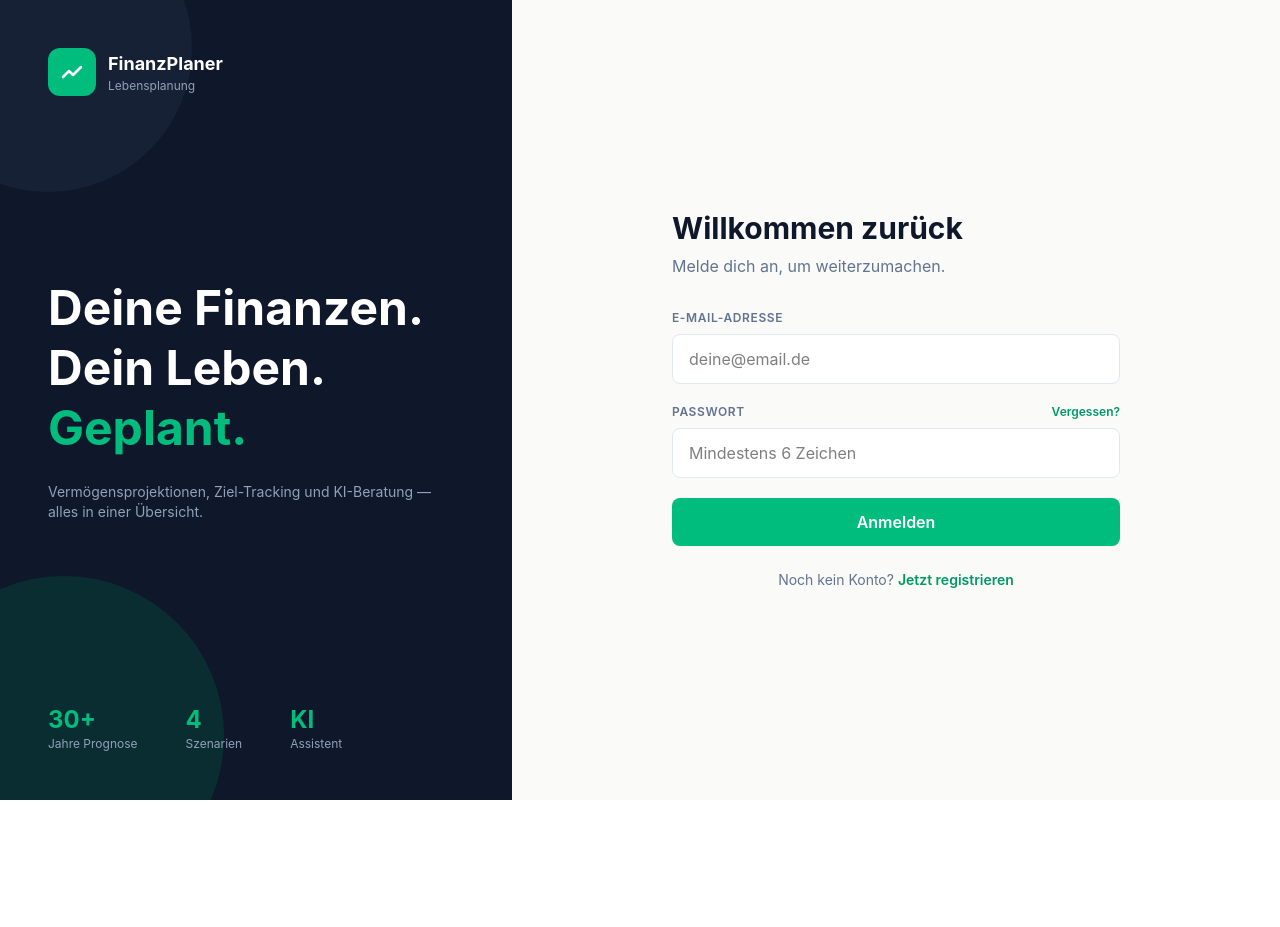
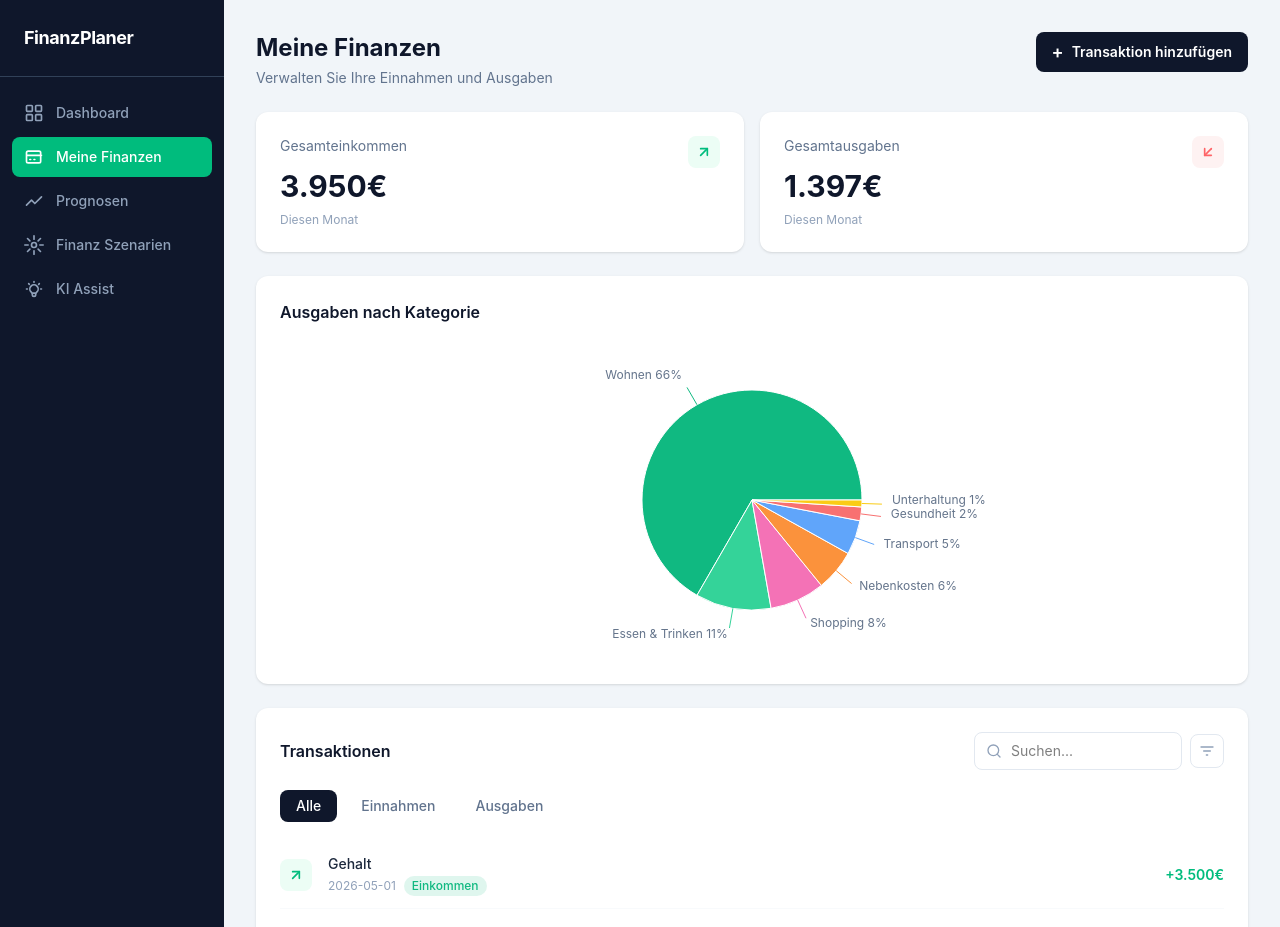
Before and after one commit to noahrsn/Lebens-Finanzplaner, a React (Vite) app in the folder frontend/: page /finanzen in a window 1280 px wide. Before the commit this address led to /. Shown: the top 927 px of the page. Before the commit the page ends 800 px from the top, so only its background shows below. Built offline with nearby package versions, Linux system fonts and the light colour scheme.

Commit message:
feat: add Meine Finanzen page with pie chart and transactions list

```diff
--- a/frontend/src/App.jsx
+++ b/frontend/src/App.jsx
@@ -1,6 +1,7 @@
 import { BrowserRouter, Routes, Route, Navigate } from 'react-router-dom'
 import Login from './pages/Login'
 import Dashboard from './pages/Dashboard'
+import MeineFinanzen from './pages/MeineFinanzen'
 import Layout from './components/Layout'
 
 function App() {
@@ -9,6 +10,7 @@ function App() {
       <Routes>
         <Route path="/" element={<Login />} />
         <Route path="/dashboard" element={<Layout><Dashboard /></Layout>} />
+        <Route path="/finanzen" element={<Layout><MeineFinanzen /></Layout>} />
         <Route path="*" element={<Navigate to="/" replace />} />
       </Routes>
     </BrowserRouter>
--- /dev/null
+++ b/frontend/src/pages/MeineFinanzen.jsx
@@ -0,0 +1,210 @@
+import { useState } from 'react'
+import {
+  PieChart, Pie, Cell, Tooltip, ResponsiveContainer,
+} from 'recharts'
+
+const categoryData = [
+  { name: 'Wohnen',         value: 66, color: '#10b981' },
+  { name: 'Essen & Trinken',value: 11, color: '#34d399' },
+  { name: 'Shopping',       value:  8, color: '#f472b6' },
+  { name: 'Nebenkosten',    value:  6, color: '#fb923c' },
+  { name: 'Transport',      value:  5, color: '#60a5fa' },
+  { name: 'Gesundheit',     value:  2, color: '#f87171' },
+  { name: 'Unterhaltung',   value:  1, color: '#facc15' },
+]
+
+const transactions = [
+  { id: 1, name: 'Gehalt',       date: '2026-05-01', category: 'Einkommen',      amount: 3500,  income: true  },
+  { id: 2, name: 'Miete',        date: '2026-05-01', category: 'Wohnen',         amount: -950,  income: false },
+  { id: 3, name: 'Lebensmittel', date: '2026-04-30', category: 'Essen & Trinken',amount: -120,  income: false },
+  { id: 4, name: 'Netflix',      date: '2026-04-28', category: 'Unterhaltung',   amount: -13,   income: false },
+  { id: 5, name: 'Apotheke',     date: '2026-04-27', category: 'Gesundheit',     amount: -28,   income: false },
+  { id: 6, name: 'Zalando',      date: '2026-04-25', category: 'Shopping',       amount: -115,  income: false },
+  { id: 7, name: 'Strom',        date: '2026-04-24', category: 'Nebenkosten',    amount: -85,   income: false },
+  { id: 8, name: 'BVG Ticket',   date: '2026-04-22', category: 'Transport',      amount: -86,   income: false },
+  { id: 9, name: 'Nebenjob',     date: '2026-04-20', category: 'Einkommen',      amount: 450,   income: true  },
+]
+
+const categoryColors = Object.fromEntries(categoryData.map(c => [c.name, c.color]))
+categoryColors['Einkommen'] = '#10b981'
+
+const renderCustomLabel = ({ cx, cy, midAngle, outerRadius, name, value }) => {
+  const RAD = Math.PI / 180
+  const r = outerRadius + 30
+  const x = cx + r * Math.cos(-midAngle * RAD)
+  const y = cy + r * Math.sin(-midAngle * RAD)
+  return (
+    <text x={x} y={y} fill="#64748b" textAnchor={x > cx ? 'start' : 'end'} fontSize={12}>
+      {name} {value}%
+    </text>
+  )
+}
+
+function IncomeIcon() {
+  return (
+    <svg className="w-4 h-4" fill="none" stroke="currentColor" strokeWidth="2.5" viewBox="0 0 24 24">
+      <polyline points="7 17 17 7" strokeLinecap="round" strokeLinejoin="round" />
+      <polyline points="7 7 17 7 17 17" strokeLinecap="round" strokeLinejoin="round" />
+    </svg>
+  )
+}
+
+function ExpenseIcon() {
+  return (
+    <svg className="w-4 h-4" fill="none" stroke="currentColor" strokeWidth="2.5" viewBox="0 0 24 24">
+      <polyline points="17 7 7 17" strokeLinecap="round" strokeLinejoin="round" />
+      <polyline points="17 17 7 17 7 7" strokeLinecap="round" strokeLinejoin="round" />
+    </svg>
+  )
+}
+
+export default function MeineFinanzen() {
+  const [activeFilter, setActiveFilter] = useState('Alle')
+  const [search, setSearch] = useState('')
+
+  const totalIncome  = transactions.filter(t => t.income).reduce((s, t) => s + t.amount, 0)
+  const totalExpense = transactions.filter(t => !t.income).reduce((s, t) => s + Math.abs(t.amount), 0)
+
+  const filtered = transactions.filter(t => {
+    const matchFilter =
+      activeFilter === 'Alle' ||
+      (activeFilter === 'Einnahmen' && t.income) ||
+      (activeFilter === 'Ausgaben' && !t.income)
+    const matchSearch = t.name.toLowerCase().includes(search.toLowerCase())
+    return matchFilter && matchSearch
+  })
+
+  return (
+    <div className="p-8 space-y-6">
+      {/* Header */}
+      <div className="flex items-start justify-between">
+        <div>
+          <h1 className="text-2xl font-bold text-slate-900">Meine Finanzen</h1>
+          <p className="text-sm text-slate-500 mt-1">Verwalten Sie Ihre Einnahmen und Ausgaben</p>
+        </div>
+        <button className="flex items-center gap-2 bg-slate-900 hover:bg-slate-700 text-white text-sm font-semibold px-4 py-2.5 rounded-lg transition-colors">
+          <span className="text-lg leading-none">+</span> Transaktion hinzufügen
+        </button>
+      </div>
+
+      {/* KPI cards */}
+      <div className="grid grid-cols-2 gap-4">
+        <div className="bg-white rounded-xl p-6 shadow-sm flex justify-between items-start">
+          <div>
+            <p className="text-sm text-slate-500 mb-3">Gesamteinkommen</p>
+            <p className="text-3xl font-bold text-slate-900">{totalIncome.toLocaleString('de-DE')}€</p>
+            <p className="text-xs text-slate-400 mt-2">Diesen Monat</p>
+          </div>
+          <div className="p-2 rounded-lg bg-emerald-50 text-emerald-500">
+            <IncomeIcon />
+          </div>
+        </div>
+        <div className="bg-white rounded-xl p-6 shadow-sm flex justify-between items-start">
+          <div>
+            <p className="text-sm text-slate-500 mb-3">Gesamtausgaben</p>
+            <p className="text-3xl font-bold text-slate-900">{totalExpense.toLocaleString('de-DE')}€</p>
+            <p className="text-xs text-slate-400 mt-2">Diesen Monat</p>
+          </div>
+          <div className="p-2 rounded-lg bg-red-50 text-red-400">
+            <ExpenseIcon />
+          </div>
+        </div>
+      </div>
+
+      {/* Pie chart */}
+      <div className="bg-white rounded-xl p-6 shadow-sm">
+        <h2 className="text-base font-semibold text-slate-900 mb-4">Ausgaben nach Kategorie</h2>
+        <ResponsiveContainer width="100%" height={320}>
+          <PieChart>
+            <Pie
+              data={categoryData}
+              cx="50%"
+              cy="50%"
+              outerRadius={110}
+              dataKey="value"
+              labelLine={true}
+              label={renderCustomLabel}
+            >
+              {categoryData.map((entry) => (
+                <Cell key={entry.name} fill={entry.color} />
+              ))}
+            </Pie>
+            <Tooltip formatter={(v) => `${v}%`} />
+          </PieChart>
+        </ResponsiveContainer>
+      </div>
+
+      {/* Transactions */}
+      <div className="bg-white rounded-xl p-6 shadow-sm">
+        <div className="flex items-center justify-between mb-5">
+          <h2 className="text-base font-semibold text-slate-900">Transaktionen</h2>
+          <div className="flex items-center gap-2">
+            <div className="relative">
+              <svg className="w-4 h-4 absolute left-3 top-1/2 -translate-y-1/2 text-slate-400" fill="none" stroke="currentColor" strokeWidth="2" viewBox="0 0 24 24">
+                <circle cx="11" cy="11" r="8" /><path d="m21 21-4.35-4.35" strokeLinecap="round" />
+              </svg>
+              <input
+                type="text"
+                placeholder="Suchen..."
+                value={search}
+                onChange={e => setSearch(e.target.value)}
+                className="pl-9 pr-4 py-2 text-sm border border-slate-200 rounded-lg focus:outline-none focus:ring-2 focus:ring-emerald-500 w-52"
+              />
+            </div>
+            <button className="p-2 border border-slate-200 rounded-lg text-slate-400 hover:text-slate-600">
+              <svg className="w-4 h-4" fill="none" stroke="currentColor" strokeWidth="2" viewBox="0 0 24 24">
+                <path d="M3 6h18M7 12h10M11 18h2" strokeLinecap="round" />
+              </svg>
+            </button>
+          </div>
+        </div>
+
+        {/* Filter tabs */}
+        <div className="flex gap-2 mb-5">
+          {['Alle', 'Einnahmen', 'Ausgaben'].map(f => (
+            <button
+              key={f}
+              onClick={() => setActiveFilter(f)}
+              className={`px-4 py-1.5 rounded-lg text-sm font-medium transition-colors ${
+                activeFilter === f
+                  ? 'bg-slate-900 text-white'
+                  : 'text-slate-500 hover:bg-slate-100'
+              }`}
+            >
+              {f}
+            </button>
+          ))}
+        </div>
+
+        {/* Transaction rows */}
+        <div className="space-y-1">
+          {filtered.map(t => (
+            <div key={t.id} className="flex items-center gap-4 py-3 border-b border-slate-50 last:border-0">
+              <div className={`p-2 rounded-lg shrink-0 ${t.income ? 'bg-emerald-50 text-emerald-500' : 'bg-red-50 text-red-400'}`}>
+                {t.income ? <IncomeIcon /> : <ExpenseIcon />}
+              </div>
+              <div className="flex-1 min-w-0">
+                <p className="text-sm font-medium text-slate-800">{t.name}</p>
+                <div className="flex items-center gap-2 mt-0.5">
+                  <span className="text-xs text-slate-400">{t.date}</span>
+                  <span
+                    className="text-xs px-2 py-0.5 rounded-full font-medium"
+                    style={{
+                      backgroundColor: (categoryColors[t.category] ?? '#94a3b8') + '22',
+                      color: categoryColors[t.category] ?? '#94a3b8',
+                    }}
+                  >
+                    {t.category}
+                  </span>
+                </div>
+              </div>
+              <span className={`text-sm font-semibold shrink-0 ${t.income ? 'text-emerald-500' : 'text-red-500'}`}>
+                {t.income ? '+' : ''}{t.amount.toLocaleString('de-DE')}€
+              </span>
+            </div>
+          ))}
+        </div>
+      </div>
+    </div>
+  )
+}
```
